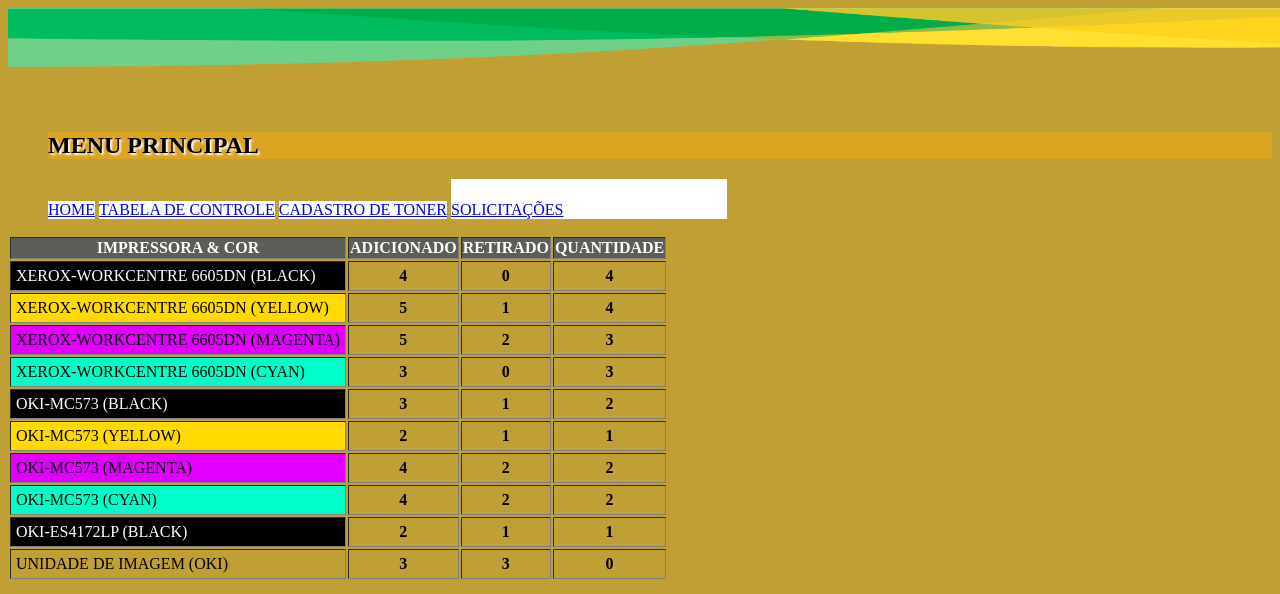
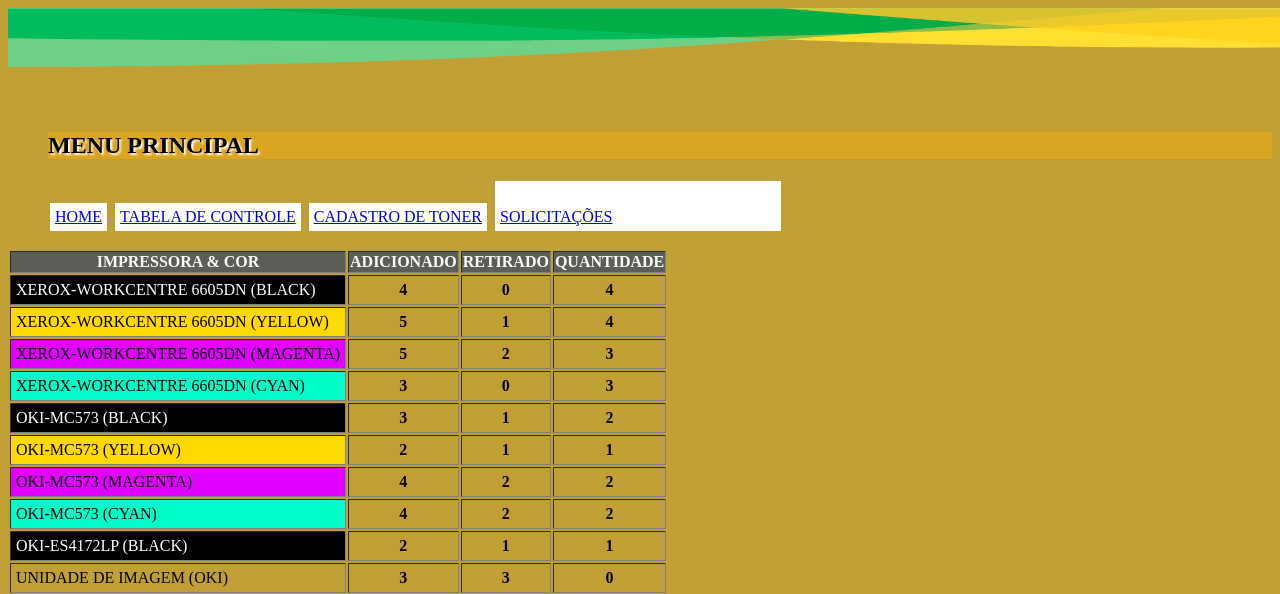
Before and after one commit to Taylon-00/Taylon-00.github.io, a PHP site: page / in a window 1280 px wide; the page is wider, and only the part inside the window is pictured. Shown: the top 594 px of that part. Run offline with PHP 8.4, Linux system fonts and the light colour scheme.

Commit message:
Update style.css

```diff
--- a/css/style.css
+++ b/css/style.css
@@ -15,6 +15,8 @@ nav#menu ul {
 nav#menu li {
      display: inline-block;
      background-color: #ffffff;
+     padding: 5px;
+     margin: 2px;
 }
 
 /* TABELA DE CONTROLE DE TONER */
```
